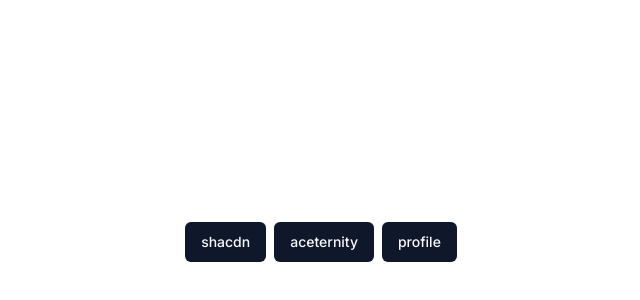
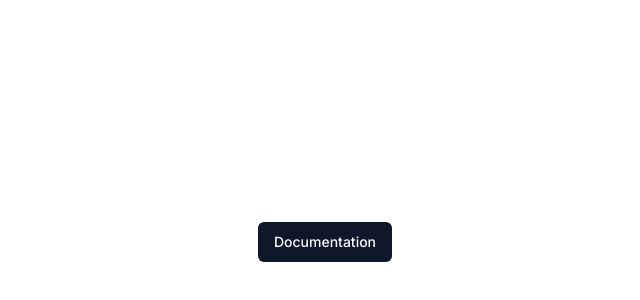
Before and after one commit to Restkand/learning-app, a Next.js app: page / in a window 1280 px wide. Shown: the part 158-458 px from the top of the page, without its empty margins (319-959 px from the left). Built offline with nearby package versions, Linux system fonts and the light colour scheme.

Commit message:
Button Documentation

```diff
--- a/src/app/page.tsx
+++ b/src/app/page.tsx
@@ -5,7 +5,7 @@
 export default function Home() {
   return (
     <div className="flex h-screen items-center justify-center">
-      <div className="shacdn">
+      {/* <div className="shacdn">
         <Link href="/shacdn">
           <Button variant="default">shacdn</Button>
         </Link>
@@ -14,10 +14,10 @@
         <Link href="/aceternity">
           <Button variant="default">aceternity</Button>
         </Link>
-      </div>
+      </div> */}
       <div className="aceternity pl-2">
         <Link href="/docs">
-          <Button variant="default">profile</Button>
+          <Button variant="default">Documentation</Button>
         </Link>
       </div>
     </div>
```
